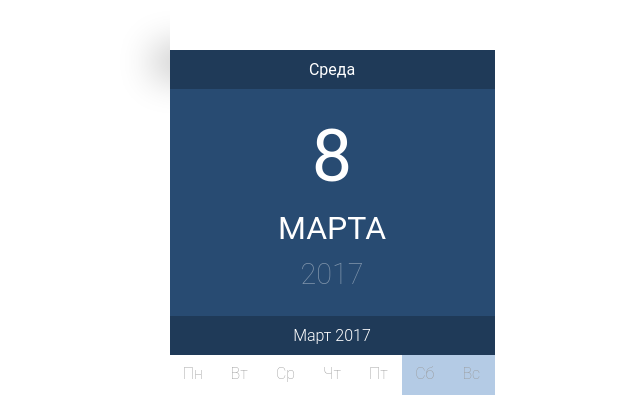
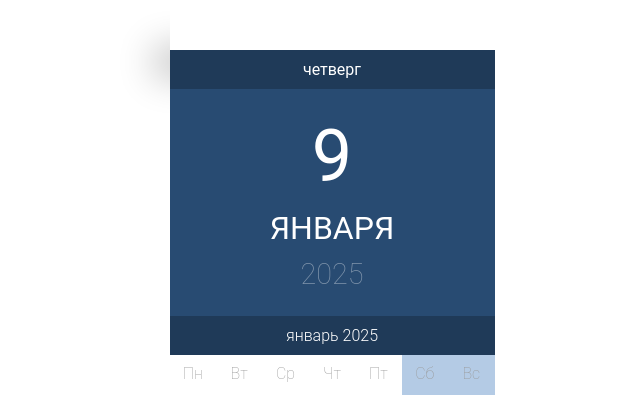
Before and after one commit to Kirumata/neto-react-calendar, a React (Vite) app: page / in a window 1280 px wide. Shown: the top 395 px of the page, without its empty margins (308-948 px from the left). Built offline with nearby package versions, Linux system fonts and the light colour scheme.

Commit message:
Получилась шапка календаря

```diff
--- a/package.json
+++ b/package.json
@@ -10,6 +10,7 @@
     "preview": "vite preview"
   },
   "dependencies": {
+    "moment": "^2.30.1",
     "react": "^18.3.1",
     "react-dom": "^18.3.1"
   },
--- a/src/App.jsx
+++ b/src/App.jsx
@@ -1,8 +1,13 @@
 import './App.css'
 import Calendar from './Calendar.jsx'
+//import moment from 'moment'
+import moment from 'moment/min/moment-with-locales'
+
 function App() {
-  const now = new Date(2017, 2, 8);
+  //const now = new Date();
 
+  moment.locale('ru');
+  const now = moment();
 // внутри компонента App:
 return (
   <Calendar date={now} />
--- a/src/Calendar.jsx
+++ b/src/Calendar.jsx
@@ -1,18 +1,36 @@
+//Получаем месяц в родительном падеже
+function monthPlural(date){
+    const a =  date.format('D MMMM');
+    const words = a.split(' ');
+    const monthX = words[1];
+    return monthX;
+}
+
 function Calendar({ date }){
+
+
+    const newDate = date.format('LLLL');
+
+    const dayN = date.date(); // День месяца (число)
+    const day = date.format('dddd'); //День недели
+    const month =  date.format('MMMM');
+
+    const monthX = monthPlural(date);
+    const year = date.year();
 
     return(
     <div className="ui-datepicker">
   <div className="ui-datepicker-material-header">
-    <div className="ui-datepicker-material-day">Среда</div>
+    <div className="ui-datepicker-material-day">{day}</div>
     <div className="ui-datepicker-material-date">
-      <div className="ui-datepicker-material-day-num">8</div>
-      <div className="ui-datepicker-material-month">Марта</div>
-      <div className="ui-datepicker-material-year">2017</div>
+      <div className="ui-datepicker-material-day-num">{dayN}</div>
+      <div className="ui-datepicker-material-month">{monthX}</div>
+      <div className="ui-datepicker-material-year">{year}</div>
     </div>
   </div>
   <div className="ui-datepicker-header">
     <div className="ui-datepicker-title">
-      <span className="ui-datepicker-month">Март</span>&nbsp;<span className="ui-datepicker-year">2017</span>
+      <span className="ui-datepicker-month">{month}</span>&nbsp;<span className="ui-datepicker-year">{year}</span>
     </div>
   </div>
   <table className="ui-datepicker-calendar">
```
Also changed, not shown: 1 other file (tests, documents, lock files or other folders).
